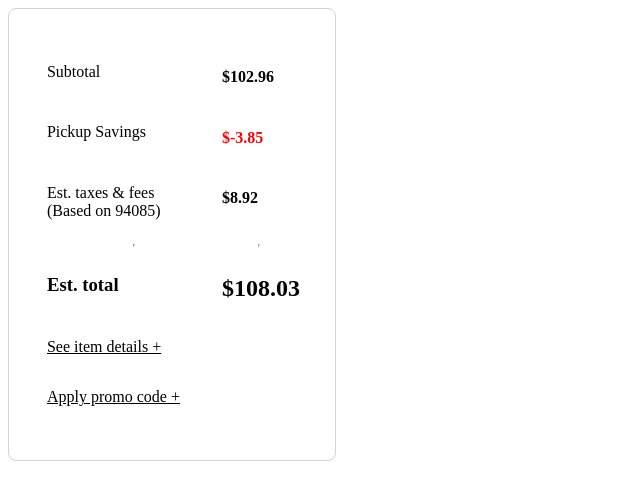
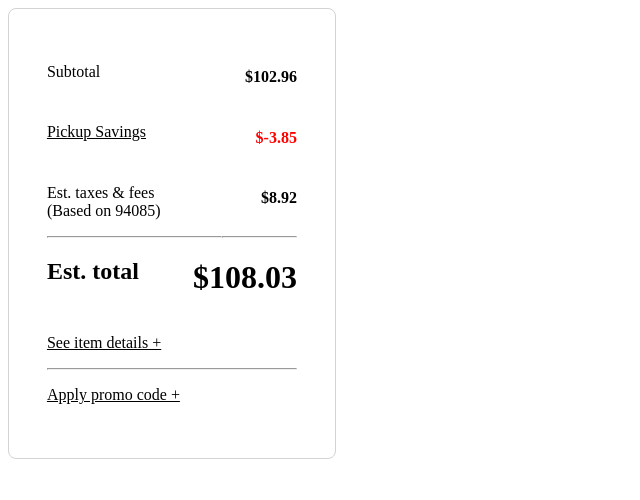
Before and after one commit to monsooness/redux-react-checkoutApp, a React (Create React App) app: page / in a window 1280 px wide. Shown: the top 500 px of the page, without its empty margins (0-640 px from the left). Built offline with nearby package versions, Linux system fonts and the light colour scheme.

Commit message:
Implement styling fix

```diff
--- a/src/App.css
+++ b/src/App.css
@@ -28,6 +28,7 @@
 .tooltip {
   position: relative;
   display: inline-block;
+  text-decoration: underline;
 }
 
 .tooltip .tooltiptext {
@@ -57,3 +58,8 @@
   visibility: visible;
   opacity: 1;
 }
+
+.align_right {
+  justify-self: right;
+  top: 20px;
+}
--- a/src/components/ColoredLine.js
+++ b/src/components/ColoredLine.js
@@ -3,9 +3,8 @@ import React from 'react'
 const ColoredLine = ({ color }) => (
   <hr
     style={{
-      color: 'black',
-      backgroundColor: 'black',
-      height: 1
+      color: {color},
+      margin: '0',
     }}
   />
 );
--- a/src/containers/App.js
+++ b/src/containers/App.js
@@ -26,33 +26,34 @@ class App extends Component {
   }
 
   render() {
-    let data = this.props.order_info
+    let data = this.props.order_info.checkoutReducer[0]
     console.log(data)
     return (
       <div className="App">
         <div className="checkout_container">
           <p>Subtotal</p>
-          <h4>${data.checkoutReducer[0].org_price}</h4>
+          <h4 className="align_right">${data.org_price}</h4>
           <ToolTipComponent toolTipInfo={'Pickup Savings'} toolTipText={'Picking up the order in the store helps cut the cost, and we pass the savings to you'}/>
-          <h4 style={{ color: "red" }}>${data.checkoutReducer[0].pickupSaving}</h4>
+          <h4 className="align_right" style={{ color: "red" }}>${data.pickupSaving}</h4>
           <p>Est. taxes & fees <br /> (Based on 94085)</p>
-          <h4>${data.checkoutReducer[0].tax_fees}</h4>
-          <ColoredLine color={'black'}/> <ColoredLine />
-          <h3>Est. total</h3>
-          <h2>${data.checkoutReducer[0].est_total}</h2>
+          <h4 className="align_right">${data.tax_fees}</h4>
+          <ColoredLine color={'lightgrey'}/> <ColoredLine color={'black'}/>
+          <h2>Est. total</h2>
+          <h1 className="align_right">${data.est_total}</h1>
         </div>
 
         <div onClick={() => this.setState({item_detail_slide : !this.state.item_detail_slide})}>
           {this.state.item_detail_slide ? <p style={{ textDecoration: "underline" }}>Hide item details -</p> : <p style={{ textDecoration: "underline" }}>See item details +</p>}
           {this.state.item_detail_slide ?
             <ItemDetails
-              desciption={data.checkoutReducer[0].name}
-              image={data.checkoutReducer[0].image}
-              original_price={data.checkoutReducer[0].org_price}
-              current_price={data.checkoutReducer[0].current_price}
-              quantity={data.checkoutReducer[0].qty}
+              desciption={data.name}
+              image={data.image}
+              original_price={data.org_price}
+              current_price={data.current_price}
+              quantity={data.qty}
               /> : null}
         </div>
+        <ColoredLine color={'lightgrey'}/>
         <div onClick={() => this.setState({apply_promo_slide : !this.state.apply_promo_slide})}>
           {this.state.apply_promo_slide ? <p style={{ textDecoration: "underline" }}>Hide promo code - </p> : <p style={{ textDecoration: "underline" }}> Apply promo code +</p>}
         </div>
```
Also changed, not shown: 1 other file (tests, documents, lock files or other folders).
